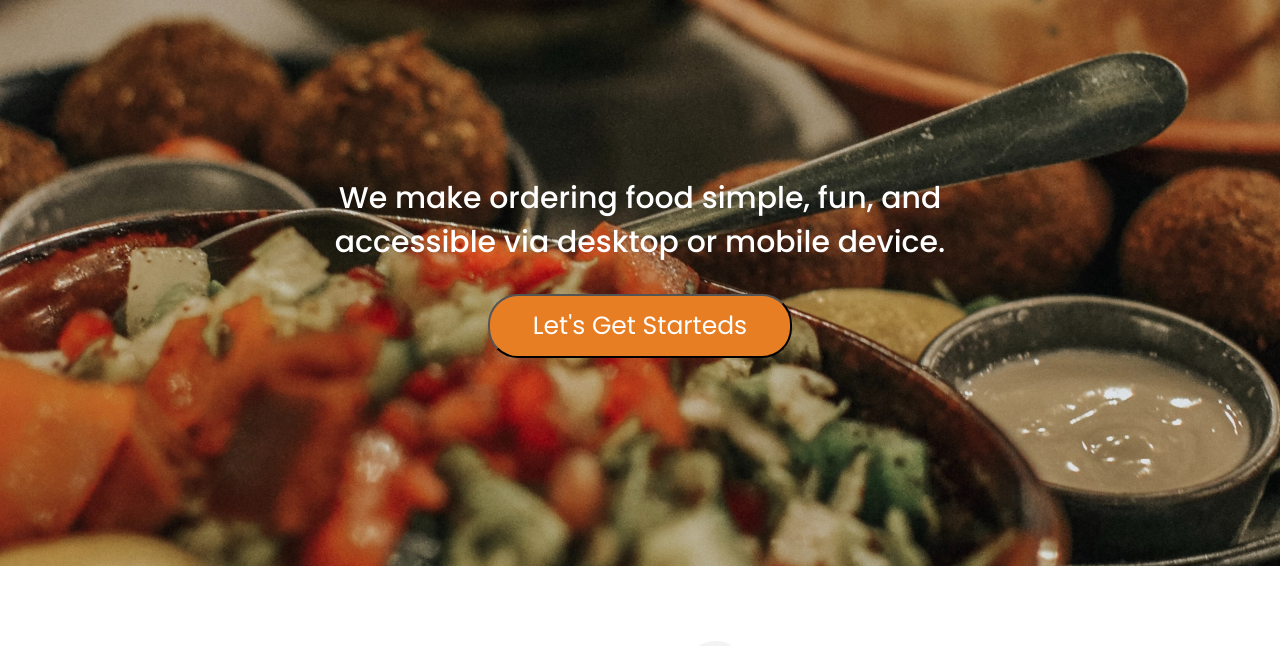
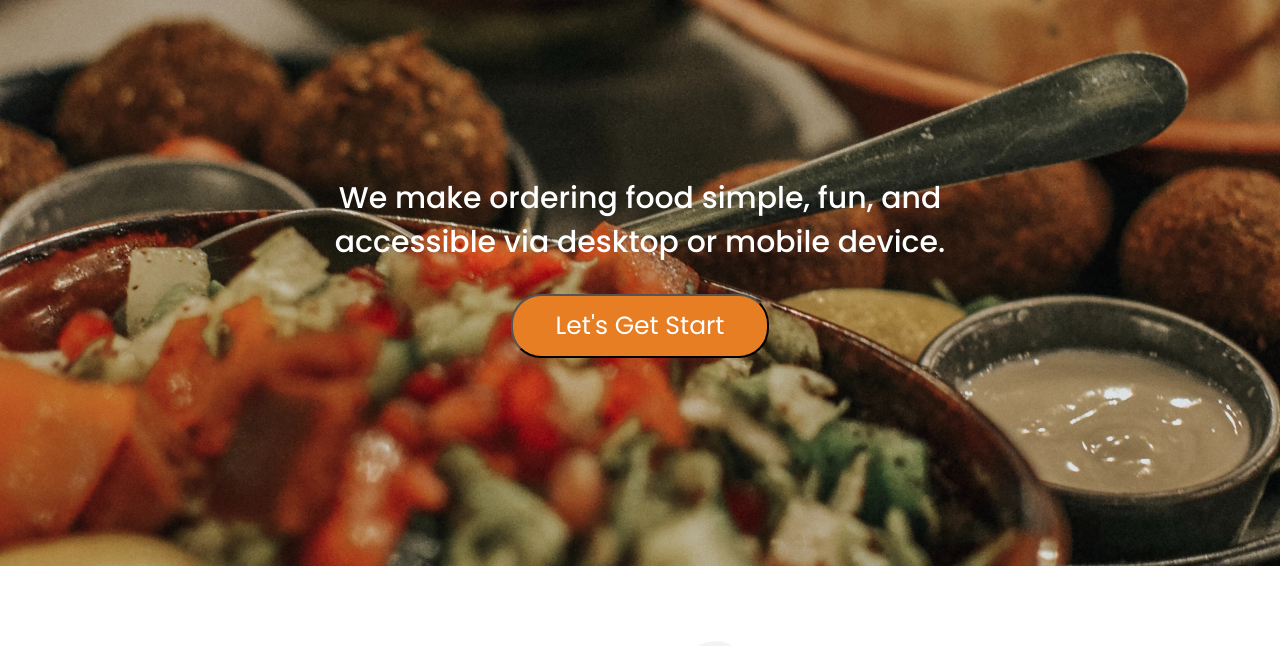
Before and after one commit to YosaRama/FoodNowTest, a plain HTML site: page index.html in a window 1280 px wide. Shown: the part 154-800 px from the top of the page. Drawn offline with Linux system fonts and the light colour scheme.

Commit message:
fix: :pencil2: typo on get starteds to get start

```diff
--- a/index.html
+++ b/index.html
@@ -36,7 +36,7 @@
             We make ordering food simple, fun, and accessible via desktop or
             mobile device.
           </h3>
-          <button class="mainButton">Let's Get Starteds</button>
+          <button class="mainButton">Let's Get Start</button>
         </div>
       </div>
     </section>
```
